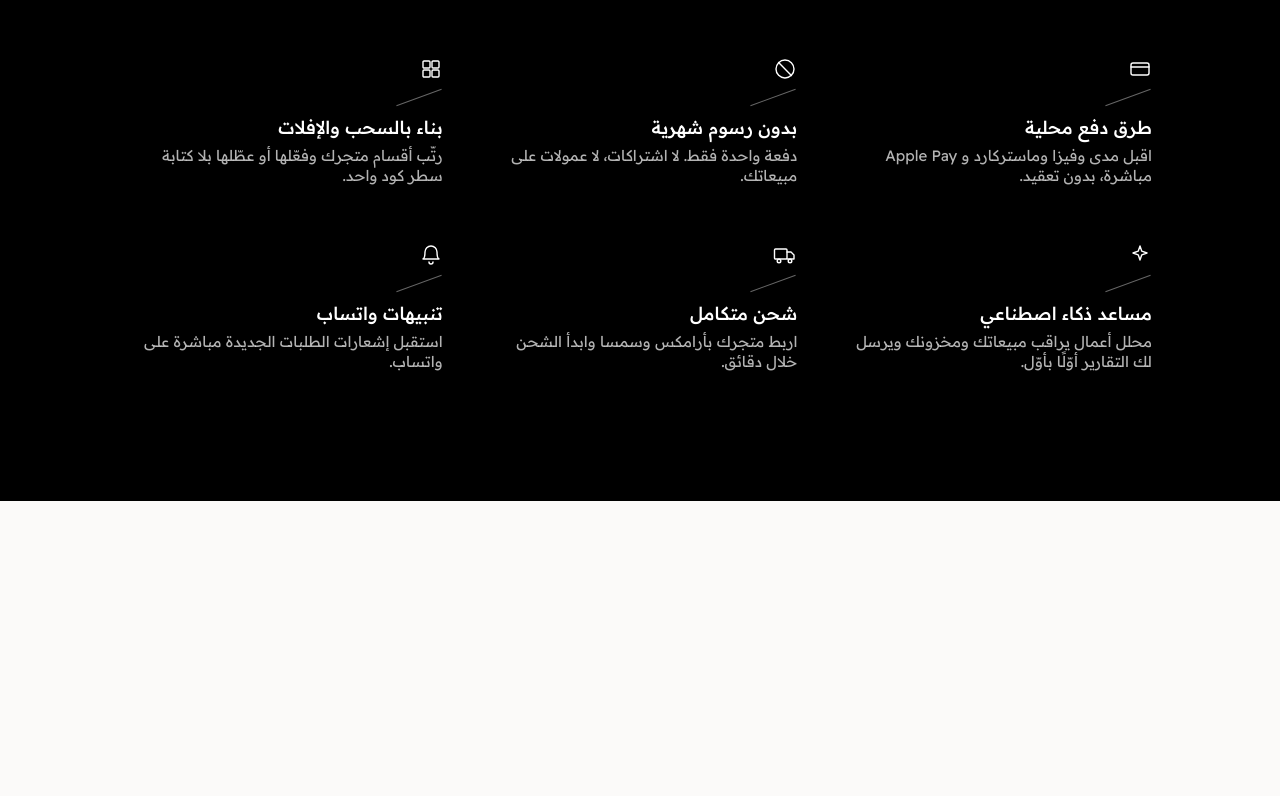
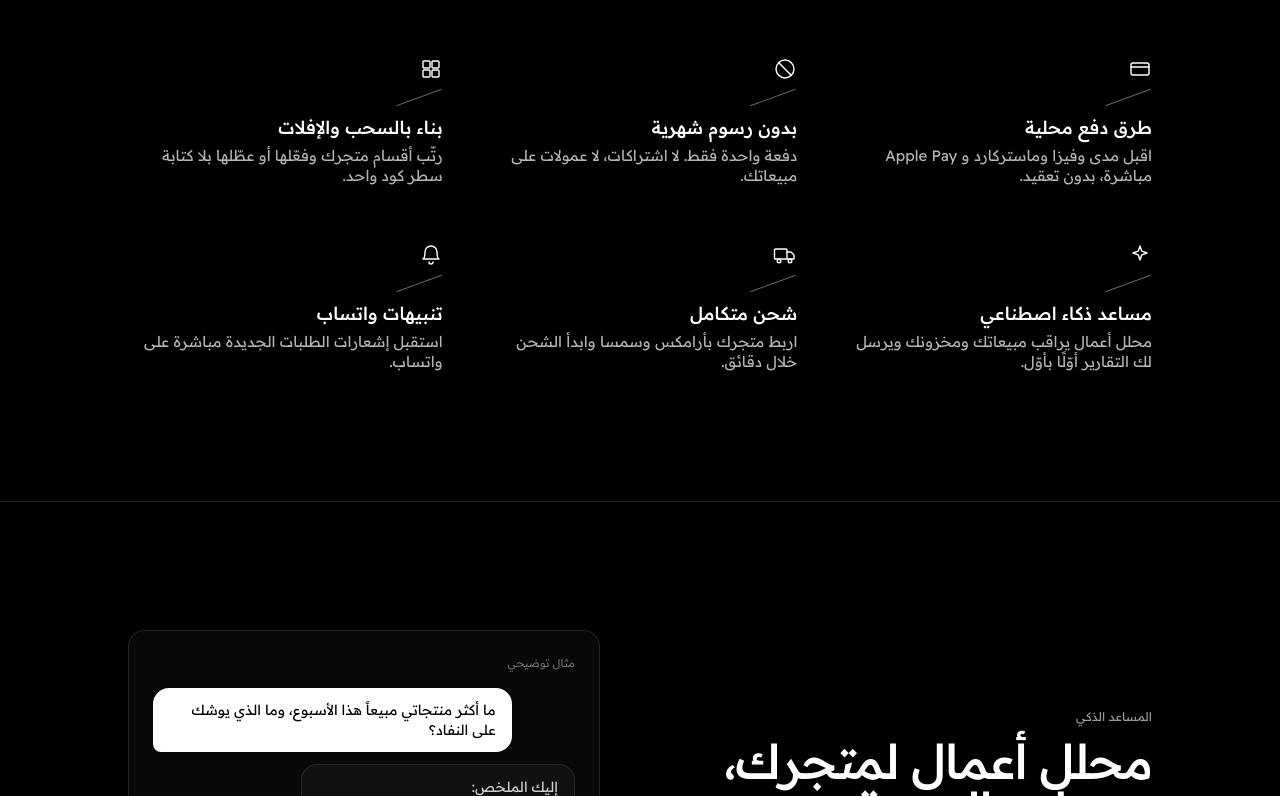
Before and after one commit to MAS-OP/storehub, a Next.js app: page /ar/preview/onyx in a window 1280 px wide. Shown: the part 2004-2800 px from the top of the page. Before the commit the page ends 2505 px from the top, so only its background shows below. Built offline with nearby package versions, Linux system fonts and the light colour scheme.

Commit message:
feat(onyx): add ai-spotlight section

```diff
--- a/app/[locale]/preview/onyx/page.tsx
+++ b/app/[locale]/preview/onyx/page.tsx
@@ -2,6 +2,7 @@ import type { Metadata } from "next";
 import OnyxHero from "@/components/preview/onyx/OnyxHero";
 import OnyxHowItWorks from "@/components/preview/onyx/OnyxHowItWorks";
 import OnyxFeatures from "@/components/preview/onyx/OnyxFeatures";
+import OnyxAiSpotlight from "@/components/preview/onyx/OnyxAiSpotlight";
 
 export const metadata: Metadata = {
   title: "StoreHub — Onyx theme preview",
@@ -23,6 +24,7 @@ export default function OnyxPreviewPage(): React.JSX.Element {
       <OnyxHero />
       <OnyxHowItWorks />
       <OnyxFeatures />
+      <OnyxAiSpotlight />
     </>
   );
 }
--- /dev/null
+++ b/components/preview/onyx/OnyxAiSpotlight.tsx
@@ -0,0 +1,68 @@
+import { useLocale, useTranslations } from "next-intl";
+
+type PointId = "sales" | "stock" | "customers";
+
+const POINTS: PointId[] = ["sales", "stock", "customers"];
+
+export default function OnyxAiSpotlight(): React.JSX.Element {
+  const t = useTranslations("OnyxAiSpotlight");
+  const locale = useLocale();
+  const isAr = locale === "ar";
+
+  return (
+    <section
+      id="ai-spotlight"
+      dir={isAr ? "rtl" : "ltr"}
+      className="relative w-full scroll-mt-4 border-t border-white/10 bg-black px-6 py-24 md:px-10 md:py-32"
+      style={{ fontFamily: "'Readex Pro', system-ui, sans-serif" }}
+    >
+      <div className="mx-auto grid max-w-5xl grid-cols-1 items-center gap-14 lg:grid-cols-2 lg:gap-20">
+        <div>
+          <p className="text-xs text-white/60">{t("eyebrow")}</p>
+          <h2 className="mt-3 max-w-md text-4xl font-medium tracking-tight text-white md:text-5xl">
+            {t("heading")}
+          </h2>
+          <p className="mt-6 max-w-md text-[15px] leading-relaxed text-white/70">
+            {t("description")}
+          </p>
+        </div>
+
+        {/* Static illustration only — no live data, so nothing here can go stale. */}
+        <div
+          className="rounded-2xl border border-white/10 bg-white/[0.03] p-5 md:p-6"
+          aria-label={t("exampleLabel")}
+        >
+          <p className="mb-4 text-[11px] text-white/40">{t("exampleLabel")}</p>
+
+          <div className="flex flex-col gap-3">
+            <div className="max-w-[85%] self-end rounded-2xl rounded-ee-sm bg-white px-4 py-3 text-sm text-black">
+              {t("question")}
+            </div>
+
+            <div className="max-w-[92%] self-start rounded-2xl rounded-es-sm border border-white/10 bg-white/[0.04] px-4 py-3">
+              <p className="text-sm text-white/80">{t("answerLead")}</p>
+              <ul className="mt-3 flex flex-col gap-2">
+                {POINTS.map((id) => (
+                  <li key={id} className="flex items-start gap-2.5 text-sm text-white">
+                    <span
+                      className="mt-2 h-1 w-1 shrink-0 rounded-full bg-white/60"
+                      aria-hidden="true"
+                    />
+                    {t(`points.${id}`)}
+                  </li>
+                ))}
+              </ul>
+            </div>
+          </div>
+
+          <div
+            className="mt-5 rounded-full border border-white/10 px-4 py-2.5 text-sm text-white/30"
+            aria-hidden="true"
+          >
+            {t("inputPlaceholder")}
+          </div>
+        </div>
+      </div>
+    </section>
+  );
+}
--- a/messages/ar.json
+++ b/messages/ar.json
@@ -282,5 +282,19 @@
         "description": "استقبل إشعارات الطلبات الجديدة مباشرة على واتساب."
       }
     }
+  },
+  "OnyxAiSpotlight": {
+    "eyebrow": "المساعد الذكي",
+    "heading": "محلل أعمال لمتجرك، يجيبك بالعربية",
+    "description": "اسأل عن مبيعاتك ومخزونك وعملائك بلغتك. المساعد مخصص لك أنت كمالك للمتجر، وليس روبوت محادثة للمتسوّقين.",
+    "exampleLabel": "مثال توضيحي",
+    "question": "ما أكثر منتجاتي مبيعاً هذا الأسبوع، وما الذي يوشك على النفاد؟",
+    "answerLead": "إليك الملخص:",
+    "points": {
+      "sales": "ترتيب المنتجات حسب المبيعات",
+      "stock": "تنبيه بالمنتجات التي قاربت على النفاد",
+      "customers": "ملخص عن العملاء المتكررين"
+    },
+    "inputPlaceholder": "اسأل عن متجرك…"
   }
 }
--- a/messages/en.json
+++ b/messages/en.json
@@ -282,5 +282,19 @@
         "description": "Get new-order notifications sent straight to WhatsApp."
       }
     }
+  },
+  "OnyxAiSpotlight": {
+    "eyebrow": "AI assistant",
+    "heading": "A business analyst for your store, in your language",
+    "description": "Ask about your sales, stock and customers in plain language. The assistant is built for you, the store owner, not as a chatbot for shoppers.",
+    "exampleLabel": "Illustrative example",
+    "question": "What sold best this week, and what is about to run out?",
+    "answerLead": "Here is the summary:",
+    "points": {
+      "sales": "Products ranked by sales",
+      "stock": "Alerts for items running low",
+      "customers": "A summary of repeat customers"
+    },
+    "inputPlaceholder": "Ask about your store…"
   }
 }
```
